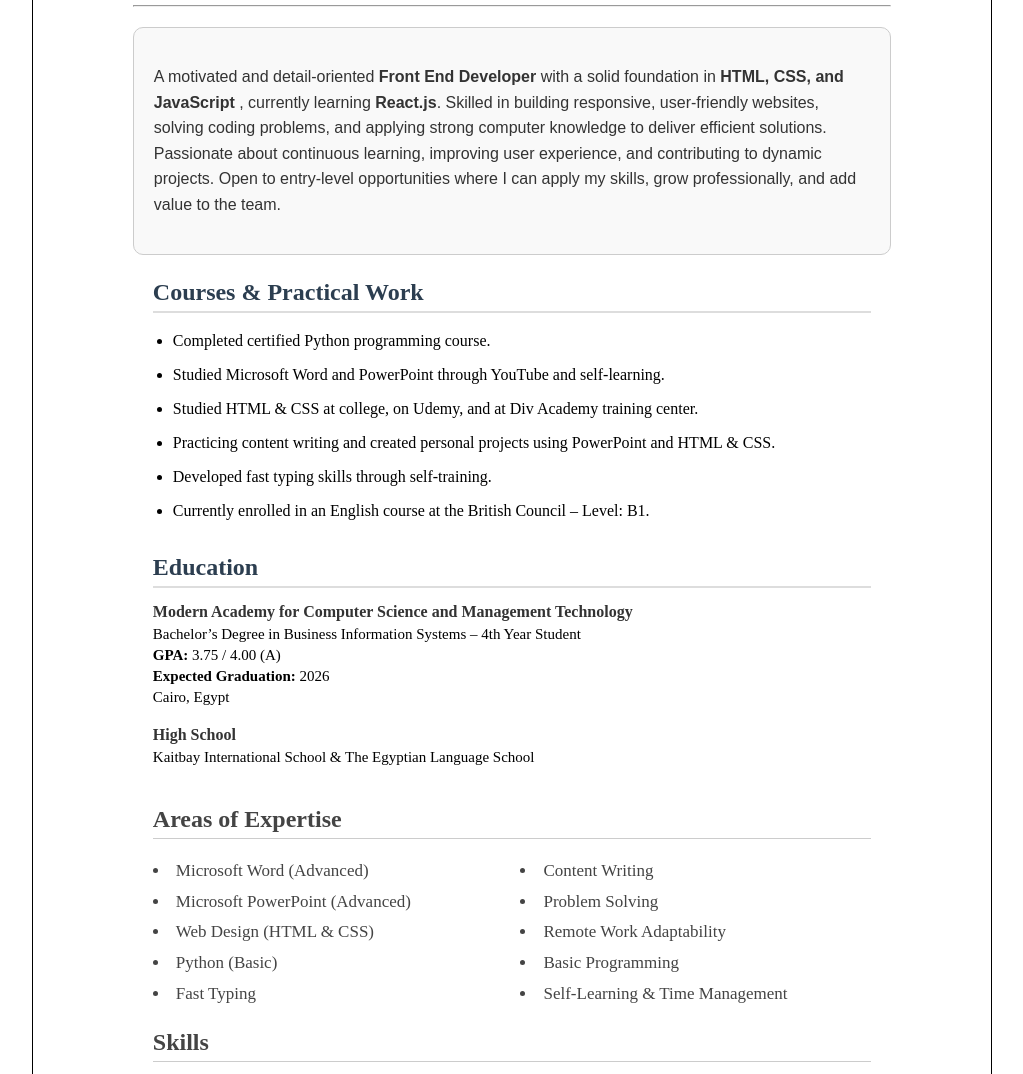
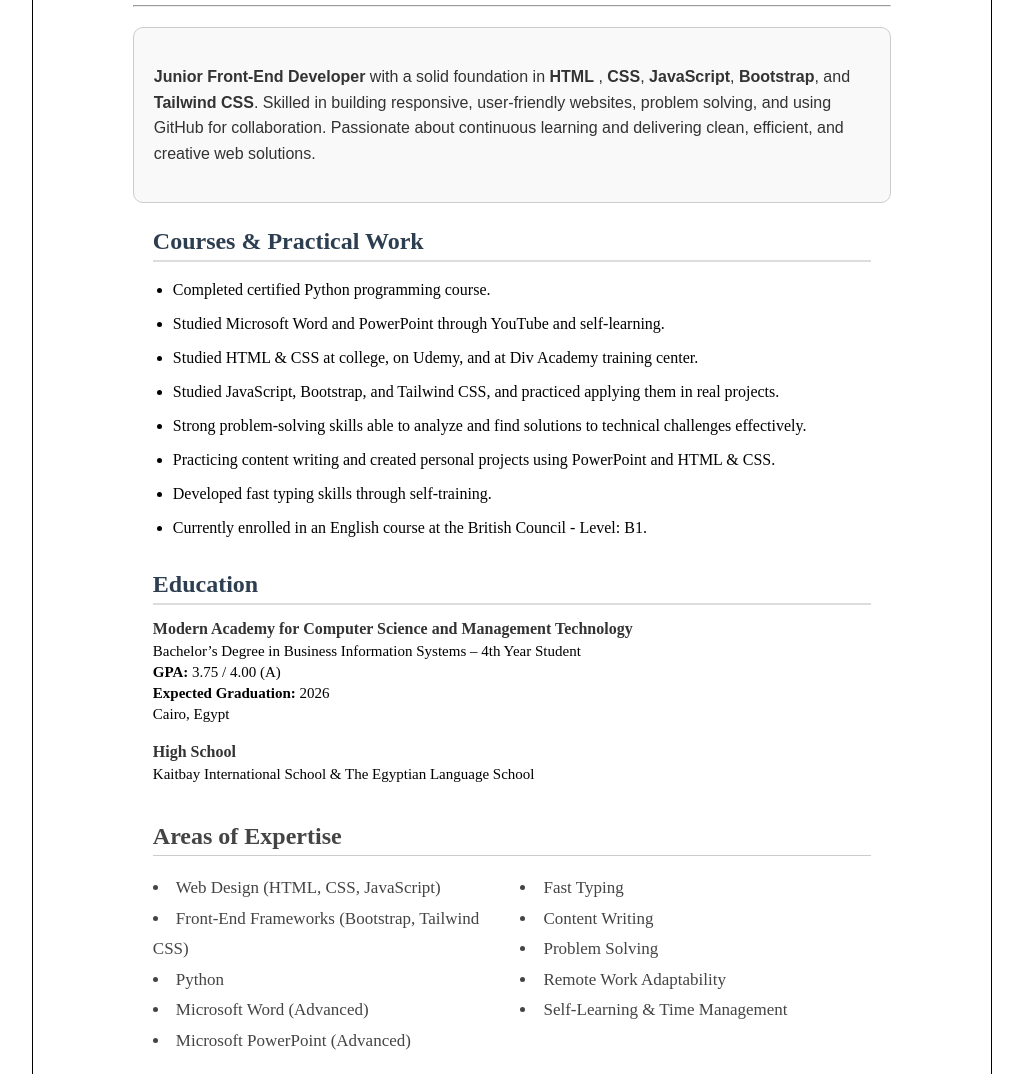
Before and after one commit to meroo19/mariam-ashraf-cv, a plain HTML site: page index.html in a window 1280 px wide. Shown: the part 198-1272 px from the top of the page, without its empty margins (128-1151 px from the left). Drawn offline with Linux system fonts and the light colour scheme.

Commit message:
updated home page
Updated the CV content to reflect new skills and experiences, including a shift in focus to Front-End Development and additional technologies.

```diff
--- a/index.html
+++ b/index.html
@@ -22,10 +22,8 @@
     <section class="objective-section">
 
   <p>
-  A motivated and detail-oriented <strong>Front End Developer</strong> with a solid foundation in <strong>HTML, CSS, and JavaScript</strong>
-  , currently learning <strong>React.js</strong>. Skilled in building responsive, user-friendly websites, solving coding problems, and applying strong computer
-   knowledge to deliver efficient solutions. Passionate about continuous learning, improving user experience, and contributing to dynamic projects.
-    Open to entry-level opportunities where I can apply my skills, grow professionally, and add value to the team.
+ <strong>Junior Front-End Developer</strong> with a solid foundation in <strong>HTML</strong> , <strong>CSS</strong>, <strong>JavaScript</strong>, <strong>Bootstrap</strong>, and <strong>Tailwind CSS</strong>. Skilled in building responsive, user-friendly websites, problem solving, and using GitHub for collaboration.
+   Passionate about continuous learning and delivering clean, efficient, and creative web solutions.
 </p>
 </section>
     <section class="courses">
@@ -34,9 +32,11 @@
     <li>Completed certified Python programming course.</li>
     <li>Studied Microsoft Word and PowerPoint through YouTube and self-learning.</li>
     <li>Studied HTML & CSS at college, on Udemy, and at Div Academy training center.</li>
+    <li>Studied JavaScript, Bootstrap, and Tailwind CSS, and practiced applying them in real projects.</li>
+    <li>Strong problem-solving skills able to analyze and find solutions to technical challenges effectively.</li>
     <li>Practicing content writing and created personal projects using PowerPoint and HTML & CSS.</li>
     <li>Developed fast typing skills through self-training.</li>
-    <li>Currently enrolled in an English course at the British Council – Level: B1.</li>
+    <li>Currently enrolled in an English course at the British Council - Level: B1.</li>
   </ul>
 </section>
 <section class="education" >
@@ -59,15 +59,15 @@
 <div class="skills-section">
   <h2>Areas of Expertise</h2>
   <ul>
+    <li>Web Design (HTML, CSS, JavaScript)</li>
+    <li>Front-End Frameworks (Bootstrap, Tailwind CSS)</li>
+    <li>Python</li>
     <li>Microsoft Word (Advanced)</li>
     <li>Microsoft PowerPoint (Advanced)</li>
-    <li>Web Design (HTML & CSS)</li>
-    <li>Python (Basic)</li>
     <li>Fast Typing</li>
     <li>Content Writing</li>
     <li>Problem Solving</li>
     <li>Remote Work Adaptability</li>
-    <li>Basic Programming</li>
     <li>Self-Learning & Time Management</li>
 
   </ul>
@@ -79,9 +79,6 @@
     <li>Arabic native language</li>
   </ul>
 </div>
-
-
-
     </div>
 </body>
 </html>
```
